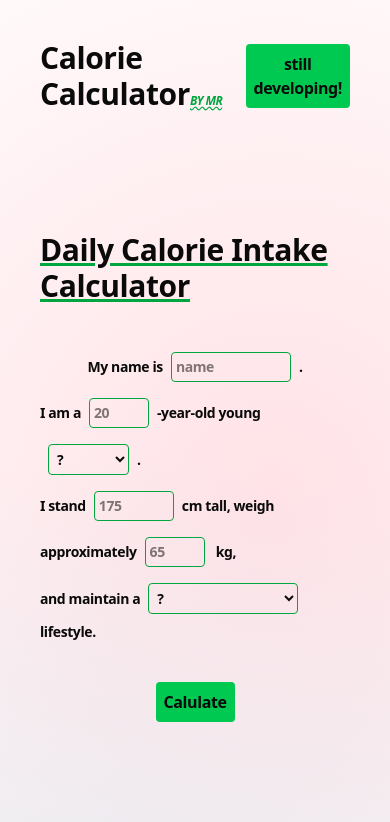
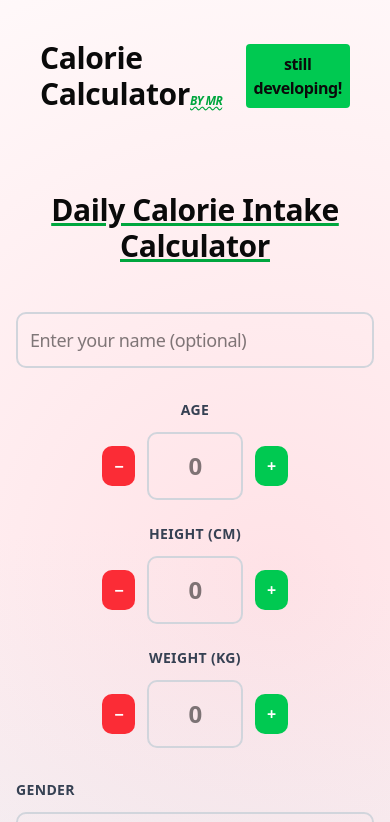
Before and after one commit to rahscripts/gym-calculator, a Next.js app: page / in a window 390 px wide. Shown: the top 822 px of the page. Built offline with nearby package versions, Linux system fonts and the light colour scheme.

Commit message:
fixed responsive

```diff
--- a/app/layout.tsx
+++ b/app/layout.tsx
@@ -23,7 +23,7 @@ export default function RootLayout({
       <body
         className={`antialiased scroll-smooth tracking-tight`}
       >
-        <div className="min-h-screen w-full bg-white relative overflow-hidden">
+        <div className="min-h-screen w-full scroll-smooth bg-white relative overflow-hidden">
 
           {/* Subtle green glow (background only) */}
           <div
@@ -36,7 +36,7 @@ export default function RootLayout({
           />
 
           {/* App content */}
-          <div className="relative z-10">
+          <div className="relative scroll-smooth z-10">
             {children}
           </div>
 
--- a/components/CalorieIntake.tsx
+++ b/components/CalorieIntake.tsx
@@ -165,84 +165,176 @@ export default function CalorieIntake() {
     ];
 
     return (
-        <div className="max-w-7xl mx-auto my-10 p-10">
+        <div className="max-w-7xl mx-auto my-10 px-4 md:p-10">
             <div className="flex flex-col items-center">
-                <div className="mb-10">
-                    <h1 className="font-extrabold transition-all duration-300 underline decoration-3 decoration-green-600 max-md:text-3xl text-5xl">Daily Calorie Intake Calculator</h1>
+                <div className="mb-12">
+                    <h1 className="font-extrabold transition-all duration-300 underline decoration-3 decoration-green-600 max-md:text-3xl text-5xl text-center">Daily Calorie Intake Calculator</h1>
                 </div>
-                <div className="flex flex-col items-center justify-center">
-                    <div className="font-semibold flex flex-col text-2xl transition-all duration-200 max-lg:text-sm items-center">
-                        <div>
-                            My name is
-                            <input value={name} type="text"
-                                onChange={(e) => setName(e.target.value)}
-                                placeholder="name"
-                                className="p-1 border-green-600 text-black border-1 rounded m-2 w-30"
-                            />. <br />
+                <div className="flex flex-col items-center justify-center w-full max-w-2xl">
+                    {/* Name Input - Optional */}
+                    <div className="w-full mb-8">
+                        <input
+                            value={name}
+                            type="text"
+                            onChange={(e) => setName(e.target.value)}
+                            placeholder="Enter your name (optional)"
+                            className="w-full p-3 text-lg border-2 border-gray-300 rounded-lg text-black focus:border-green-500 focus:outline-none transition-colors duration-300"
+                        />
+                    </div>
+
+                    {/* Counter Inputs */}
+                    <div className="grid grid-cols-1 md:grid-cols-3 gap-6 w-full mb-8">
+                        {/* Age Counter */}
+                        <div className="flex flex-col items-center">
+                            <label className="text-sm font-bold text-gray-700 mb-3 uppercase tracking-wide">Age</label>
+                            <div className="flex items-center justify-center gap-3 w-full">
+                                <button
+                                    onClick={() => {
+                                        const val = age ? Number(age) - 1 : 0;
+                                        if (val >= 0) setAge(val.toString());
+                                    }}
+                                    className="bg-red-500 hover:bg-red-600 text-white font-bold py-2 px-3 rounded-lg transition-all duration-300"
+                                >
+                                    −
+                                </button>
+                                <input
+                                    type="text"
+                                    value={age}
+                                    onChange={(e) => {
+                                        const val = e.target.value;
+                                        if (val === "" || !isNaN(Number(val))) setAge(val);
+                                    }}
+                                    placeholder="0"
+                                    className="w-24 p-4 text-2xl font-bold text-center border-2 border-gray-300 rounded-lg text-black focus:border-green-500 focus:outline-none transition-colors duration-300"
+                                />
+                                <button
+                                    onClick={() => setAge((Number(age) + 1).toString())}
+                                    className="bg-green-500 hover:bg-green-600 text-white font-bold py-2 px-3 rounded-lg transition-all duration-300"
+                                >
+                                    +
+                                </button>
+                            </div>
                         </div>
 
-                        <div>
-                            I am a
-                            <input value={age} type="number"
-                                onChange={(e) => setAge(e.target.value)}
-                                placeholder="20"
-                                className="p-1 text-black border-green-600 border-1 rounded m-2 w-15"
-                            />-year-old young
-                            <select value={gender} onChange={(e) => setGender(e.target.value)} className="border-1 border-green-600 p-1 m-2 rounded">
-                                <option value="" disabled>?</option>
-                                <option value="male">man</option>
-                                <option value="female"> woman</option></select>. <br />
+                        {/* Height Counter */}
+                        <div className="flex flex-col items-center">
+                            <label className="text-sm font-bold text-gray-700 mb-3 uppercase tracking-wide">Height (cm)</label>
+                            <div className="flex items-center justify-center gap-3 w-full">
+                                <button
+                                    onClick={() => {
+                                        const val = height ? Number(height) - 1 : 0;
+                                        if (val >= 0) setHeight(val.toString());
+                                    }}
+                                    className="bg-red-500 hover:bg-red-600 text-white font-bold py-2 px-3 rounded-lg transition-all duration-300"
+                                >
+                                    −
+                                </button>
+                                <input
+                                    type="text"
+                                    value={height}
+                                    onChange={(e) => {
+                                        const val = e.target.value;
+                                        if (val === "" || !isNaN(Number(val))) setHeight(val);
+                                    }}
+                                    placeholder="0"
+                                    className="w-24 p-4 text-2xl font-bold text-center border-2 border-gray-300 rounded-lg text-black focus:border-green-500 focus:outline-none transition-colors duration-300"
+                                />
+                                <button
+                                    onClick={() => setHeight((Number(height) + 1).toString())}
+                                    className="bg-green-500 hover:bg-green-600 text-white font-bold py-2 px-3 rounded-lg transition-all duration-300"
+                                >
+                                    +
+                                </button>
+                            </div>
                         </div>
-                        <div>
-                            I stand
-                            <input value={height} type="number"
-                                onChange={(e) => setHeight(e.target.value)}
-                                placeholder="175"
-                                className="p-1 text-black border-1 border-green-600 rounded m-2 w-20"
-                            />cm tall,
-                            weigh approximately
-                            <input value={weight} type="number"
-                                onChange={(e) => setWeight(e.target.value)}
-                                placeholder="65"
-                                className="p-1 text-black border-green-600 border-1 rounded m-2 w-15"
-                            /> kg,
-                            <br />
-                        </div>
-                        <div>
-                            and maintain a
-                            <select
-                                value={afactor}
-                                onChange={(e) => setAfactor(e.target.value)}
-                                className="border-1 border-green-600 p-1 rounded m-2">
-                                <option value="" disabled>?</option>
-                                <option value="light">Lightly active</option>
-                                <option value="moderate">Moderately active</option>
-                                <option value="heavy">Active</option>
-                                <option value="athlete">Very Active</option>
-                            </select> lifestyle.
+
+                        {/* Weight Counter */}
+                        <div className="flex flex-col items-center">
+                            <label className="text-sm font-bold text-gray-700 mb-3 uppercase tracking-wide">Weight (kg)</label>
+                            <div className="flex items-center justify-center gap-3 w-full">
+                                <button
+                                    onClick={() => {
+                                        const val = weight ? Number(weight) - 1 : 0;
+                                        if (val >= 0) setWeight(val.toString());
+                                    }}
+                                    className="bg-red-500 hover:bg-red-600 text-white font-bold py-2 px-3 rounded-lg transition-all duration-300"
+                                >
+                                    −
+                                </button>
+                                <input
+                                    type="text"
+                                    value={weight}
+                                    onChange={(e) => {
+                                        const val = e.target.value;
+                                        if (val === "" || !isNaN(Number(val))) setWeight(val);
+                                    }}
+                                    placeholder="0"
+                                    className="w-24 p-4 text-2xl font-bold text-center border-2 border-gray-300 rounded-lg text-black focus:border-green-500 focus:outline-none transition-colors duration-300"
+                                />
+                                <button
+                                    onClick={() => setWeight((Number(weight) + 1).toString())}
+                                    className="bg-green-500 hover:bg-green-600 text-white font-bold py-2 px-3 rounded-lg transition-all duration-300"
+                                >
+                                    +
+                                </button>
+                            </div>
                         </div>
                     </div>
-                    <div className="flex">
-                        <button onClick={calculateBmr} className="p-2 rounded m-10 bg-green-500 hover:bg-green-600 font-bold cursor-pointer mx-auto items-center ">Calulate</button>
+
+                    {/* Gender Selector */}
+                    <div className="w-full mb-8">
+                        <label className="text-sm font-bold text-gray-700 mb-3 block uppercase tracking-wide">Gender</label>
+                        <select
+                            value={gender}
+                            onChange={(e) => setGender(e.target.value)}
+                            className="w-full p-3 text-lg border-2 border-gray-300 rounded-lg text-black focus:border-green-500 focus:outline-none transition-colors duration-300"
+                        >
+                            <option value="" disabled>Select your gender</option>
+                            <option value="male">Male</option>
+                            <option value="female">Female</option>
+                        </select>
                     </div>
-                    {press && <div>
-                        {gender === "male" ?
-                            <div className="flex flex-col -space-x-1 items-center justify-center">
 
-                                <div className="text-gray-700"><HoverTooltipText text="BMR(basal metabolic rate):" tooltip="calories that burn if you sleep all day without walking or exercising."/> <span className=" font-bold">{maintenance < 8000 ? `${Math.round(malebmr)} calories` : "Enter Valid Info"}</span></div>
+                    {/* Activity Level Selector */}
+                    <div className="w-full mb-8">
+                        <label className="text-sm font-bold text-gray-700 mb-3 block uppercase tracking-wide">Activity Level</label>
+                        <select
+                            value={afactor}
+                            onChange={(e) => setAfactor(e.target.value)}
+                            className="w-full p-3 text-lg border-2 border-gray-300 rounded-lg text-black focus:border-green-500 focus:outline-none transition-colors duration-300"
+                        >
+                            <option value="" disabled>Select activity level</option>
+                            <option value="light">Lightly Active</option>
+                            <option value="moderate">Moderately Active</option>
+                            <option value="heavy">Active</option>
+                            <option value="athlete">Very Active</option>
+                        </select>
+                    </div>
 
-                                <div className="text-4xl max-md:text-2xl font-semibold tracking-tight uppercase"><HoverTooltipText text="Maintenance Calories:" tooltip="The daily calories your body needs to maintain its current weight. "/> <span className=" font-bold text-green-700">{maintenance < 8000 ? `${Math.round(maintenance)} calories` : "Enter Valid Info"}</span></div>
+                    {/* Calculate Button */}
+                    <button
+                        onClick={calculateBmr}
+                        className="w-full md:w-auto px-8 py-4 rounded-lg bg-green-500 hover:bg-green-600 text-white font-bold text-lg cursor-pointer transition-all duration-300 transform hover:scale-105 active:scale-95"
+                    >
+                        Calculate
+                    </button>
 
-                            </div> :
-                            <div className="flex flex-col -space-x-1 items-center justify-center">
-                                 <div className="text-gray-700"><HoverTooltipText text="BMR(basal metabolic rate):" tooltip="calories that burn if you sleep all day without walking or exercising."/> <span className=" font-bold">{maintenance < 8000 ? `${Math.round(femalebmr)} calories` : "Enter Valid Info"}</span></div>
+                    {/* Results Section */}
+                    {press && (
+                        <div className="w-full mt-12 p-6 bg-gradient-to-br from-green-50 to-green-100 rounded-2xl border-2 border-green-300 transition-all duration-300">
+                            <div className="space-y-6">
+                                <div>
+                                    <p className="text-gray-700 text-sm mb-2"><HoverTooltipText text="BMR (Basal Metabolic Rate):" tooltip="Calories that burn if you sleep all day without walking or exercising."/> </p>
+                                    <p className="text-3xl md:text-4xl font-bold text-green-700">{maintenance < 8000 ? `${Math.round(gender === "male" ? malebmr : femalebmr)} calories` : "Enter Valid Info"}</p>
+                                </div>
 
-                                <div className="text-4xl max-md:text-2xl font-semibold tracking-tight uppercase"><HoverTooltipText text="Maintenance Calories:" tooltip="The daily calories your body needs to maintain its current weight. "/> <span className=" font-bold text-green-700">{maintenance < 8000 ? `${Math.round(maintenance)} calories` : "Enter Valid Info"}</span></div>
+                                <div>
+                                    <p className="text-gray-700 text-sm mb-2"><HoverTooltipText text="Maintenance Calories:" tooltip="The daily calories your body needs to maintain its current weight."/></p>
+                                    <p className="text-4xl md:text-5xl font-bold text-green-600">{maintenance < 8000 ? `${Math.round(maintenance)} calories` : "Enter Valid Info"}</p>
+                                </div>
                             </div>
-                        }
-
-
-                    </div>}
+                        </div>
+                    )}
                     <div className="hidden">
                         {press && (
                             <div className="flex flex-col items-center">
@@ -300,7 +392,7 @@ export default function CalorieIntake() {
             <div>
                 {press &&
                     <div>
-                        <div>
+                        <div >
                             <PredictFuture allData={allData} />
                         </div>
                         <div>
```
Also changed, not shown: components/PredictFuture.tsx (+62 -22 lines).
